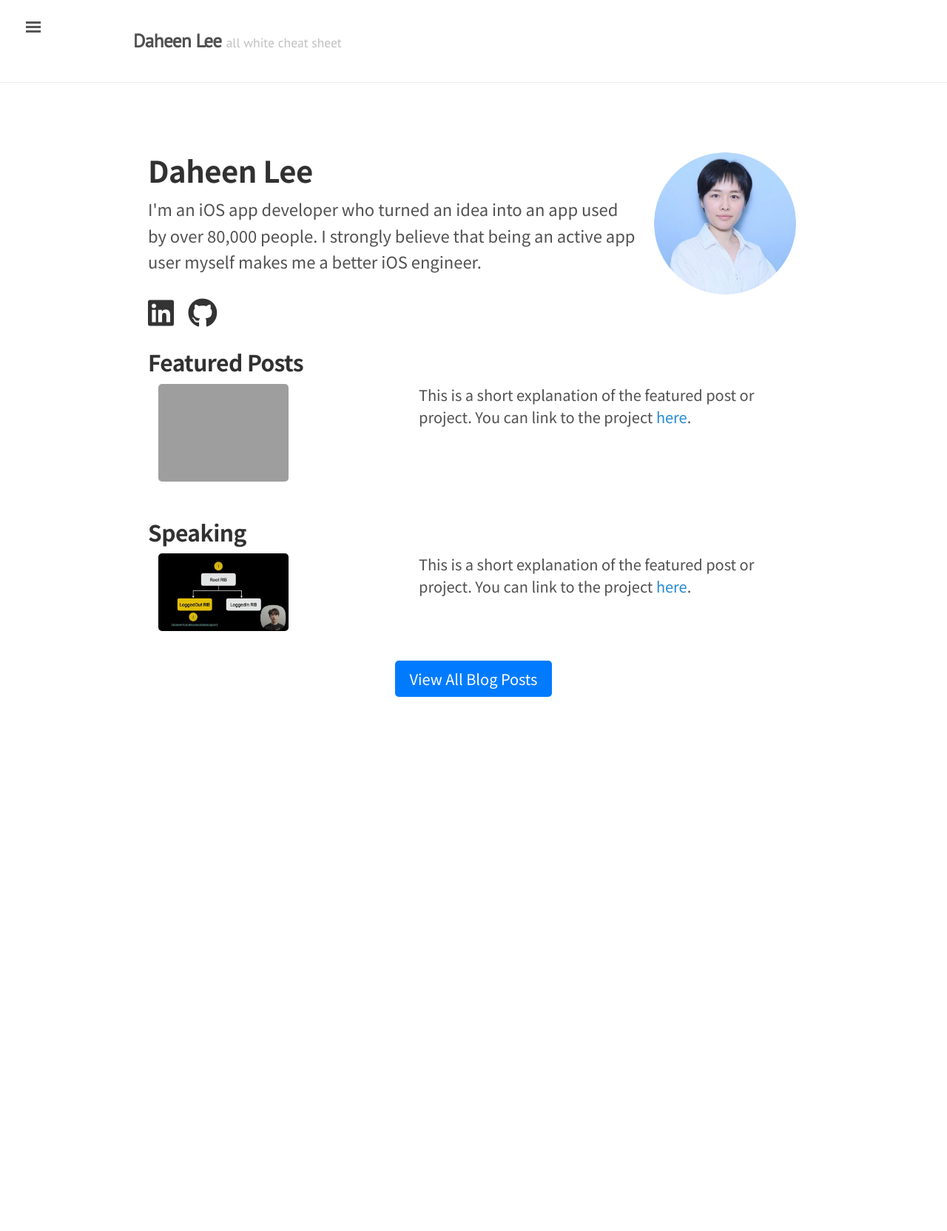
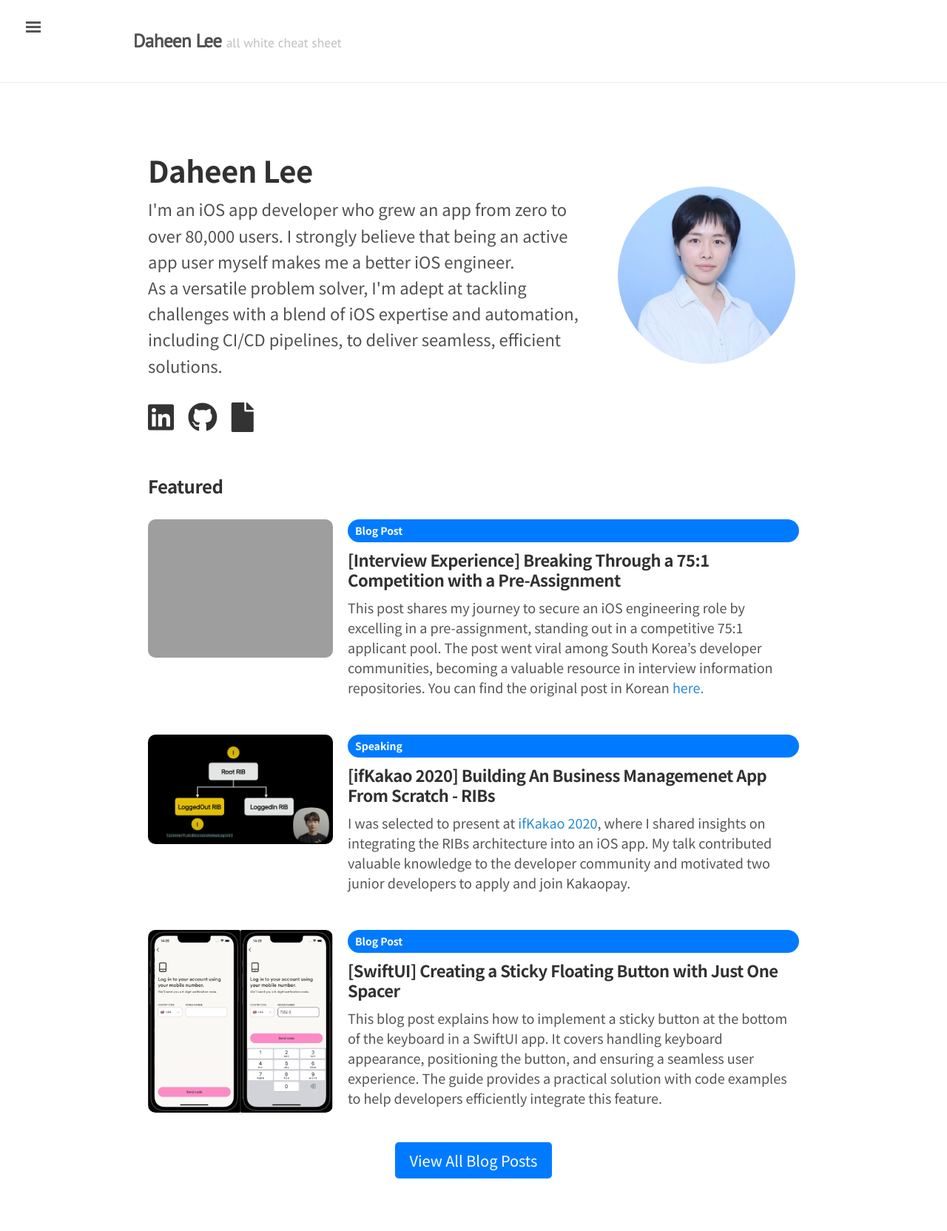
Before and after one commit to daheenallwhite/daheenallwhite.github.io, a Jekyll site: the page built from index.html, in a window 1280 px wide. Shown: the whole page at 74% size. Built offline with Jekyll 4.4.1, drawn with Linux system fonts in a browser that asks for light colours; nearby versions of some CDN libraries; the list of posts is cut into pages by our own code; before the commit the page ends 1013 px from its top, so only the background shows below that.

Commit message:
Add featured section

```diff
--- a/index.html
+++ b/index.html
@@ -8,11 +8,11 @@ title: Home
     <section id="introduction" class="introduction-section">
         <div class="intro-text">
             <h1>Daheen Lee</h1>
-            <p>I'm an iOS app developer who turned an idea into an app used by over 80,000 people.
-                I strongly believe that being an active app user myself makes me a better iOS engineer. </p>
+            <p>I'm an iOS app developer who grew an app from zero to over 80,000 users. I strongly believe that being an active app user myself makes me a better iOS engineer. <br>As a versatile problem solver, I'm adept at tackling challenges with a blend of iOS expertise and automation, including CI/CD pipelines, to deliver seamless, efficient solutions.</p>
             <div class="index-social-icons">
                 <a href="https://www.linkedin.com/in/daheen-lee-dev/" target="_blank"><i class="fab fa-linkedin"></i></a>
                 <a href="https://github.com/daheenallwhite" target="_blank"><i class="fab fa-github"></i></a>
+                <a href="https://drive.google.com/file/d/1ipv6STjP0PTWNfzhEBSgkYWJWzKzU3iP/view?usp=sharing" target="_blank"><i class="fas fa-file"></i></a>
             </div>
         </div>
         <div class="profile-image">
@@ -20,29 +20,53 @@ title: Home
         </div>
     </section>
 
+    <section id="featured-posts" class="featured-section">
+        <h2>Featured</h2>
 
-    <!-- Featured Posts/Projects Section -->
-    <section id="featured-posts" class="featured-section">
-        <h2>Featured Posts</h2>
+        <!-- First Featured Post -->
         <div class="featured-content">
             <div class="post-image">
-                <img src="{{ site.url }}/assets/featured-post-logo-1.png" alt="Featured Image">
+                <img src="{{ site.url }}/assets/featured-post-logo-1.png" alt="Featured Image 1">
             </div>
             <div class="post-description">
-                <p>This is a short explanation of the featured post or project. You can link to the project <a href="#">here</a>.</p>
+                <span class="badge">Blog Post</span>
+                <a href="https://daheenallwhite.github.io/ios/interview/2023/11/11/Interview-Review-English/">
+                <h2>[Interview Experience] Breaking Through a 75:1 Competition with a Pre-Assignment</h2>
+                </a>
+                <p>
+                    This post shares my journey to secure an iOS engineering role by excelling in a pre-assignment, standing out in a competitive 75:1 applicant pool. The post went viral among South Korea’s developer communities, becoming a valuable resource in interview information repositories.
+                    You can find the original post in Korean <a href="https://daheenallwhite.github.io/ios/interview/2020/07/16/Interview-Review/">here.</a>
+                </p>
+
             </div>
         </div>
-    </section>
-    <section id="featured-posts" class="featured-section">
-        <h2>Speaking</h2>
+
+        <!-- Second Featured Post -->
         <div class="featured-content">
             <div class="post-image">
-                <img src="{{ site.url }}/assets/featured-post-logo-3.png" alt="Featured Image">
+                <img src="{{ site.url }}/assets/featured-post-logo-3.png" alt="Featured Image 2">
             </div>
             <div class="post-description">
-                <p>This is a short explanation of the featured post or project. You can link to the project <a href="#">here</a>.</p>
+                <span class="badge">Speaking</span>
+                <a href="https://elseif.kakao.com/2020/session/80"><h2>[ifKakao 2020] Building An Business Managemenet App From Scratch - RIBs</h2></a>
+                <p>I was selected to present at <a href="https://elseif.kakao.com/2020/">ifKakao 2020</a>, where I shared insights on integrating the RIBs architecture into an iOS app. My talk contributed valuable knowledge to the developer community and motivated two junior developers to apply and join Kakaopay.</p>
             </div>
         </div>
+
+        <!-- Add more featured-content pairs as needed -->
+         <!-- Second Featured Post -->
+        <div class="featured-content">
+            <div class="post-image">
+                <img src="{{ site.url }}/assets/featured-post-logo-2.png" alt="Featured Image 2">
+            </div>
+            <div class="post-description">
+                <span class="badge">Blog Post</span>
+                <a href="https://daheenallwhite.github.io/ios/swiftui/2024/04/03/SwiftUI-Keyboard-Sticky-Button/">
+                <h2>[SwiftUI] Creating a Sticky Floating Button with Just One Spacer</h2></a>
+                <p>This blog post explains how to implement a sticky button at the bottom of the keyboard in a SwiftUI app. It covers handling keyboard appearance, positioning the button, and ensuring a seamless user experience. The guide provides a practical solution with code examples to help developers efficiently integrate this feature.</p>
+            </div>
+        </div>
+
     </section>
 
     <!-- Link to Blog Posts Section -->
--- a/public/css/custom-index.css
+++ b/public/css/custom-index.css
@@ -87,82 +87,11 @@
     }
 
     .profile-image {
-        flex: 0 0 200px; /* Set a fixed width for the profile image */
+        flex: 0 0 250px; /* Set a fixed width for the profile image */
     }
 
     .profile-image img {
         max-width: 100%;
-        border-radius: 10px;
-    }
-}
-
-/* Featured Section */
-.featured-section {
-    text-align: center;
-    margin-bottom: 40px;
-}
-
-.featured-content {
-    display: flex;
-    flex-direction: column;
-    justify-content: space-between;
-    align-items: center;
-    width: 100%; /* Make sure the container takes up full width */
-}
-
-.featured-content img {
-    max-width: 300px;
-    border-radius: 5px;
-    margin-bottom: 20px;
-}
-
-.featured-content .post-description {
-    max-width: 500px;
-}
-
-@media(min-width: 768px) {
-    .featured-section {
-        text-align: left; /* Keep the text left-aligned on larger screens */
-    }
-
-    .featured-content {
-        flex-direction: row;
-        justify-content: center;
-        align-items: flex-start;
-        text-align: left;
-        width: 100%; /* Make sure the container takes up full width */
-    }
-}
-
-.post-image {
-    flex: 0 0 40%; /* Ensure the image takes 40% of the width */
-    max-width: 100%;
-}
-
-.post-image img {
-    width: 50%; /* Reduce the image width to 80% of the container */
-    height: auto; /* Maintain the aspect ratio automatically */
-    border-radius: 5px;
-    margin-bottom: 10px;
-}
-
-@media (max-width: 768px) {
-    .featured-content {
-        flex-direction: column; /* Stack the image and text vertically */
-        align-items: center; /* Center both image and text */
-        justify-content: center;
-    }
-
-    .post-image img {
-        width: 80%; /* Adjust the image size for mobile */
-        max-width: 300px; /* Limit the maximum width */
-        margin: 0 auto 10px auto; /* Center the image with auto margins */
-        display: block; /* Ensure the image behaves as a block element */
-    }
-
-    .post-description {
-        text-align: center; /* Center the text under the image */
-        padding-left: 0; /* Remove padding that may cause alignment issues */
     }
 }
 
@@ -184,3 +113,99 @@
 .blog-link-btn:hover {
     background-color: #0056b3;
 }
+
+/* Featured Section */
+.featured-section {
+    margin-top: 50px;
+}
+
+.featured-section h2 {
+    font-size: 1.2rem;
+    margin-bottom: 30px;
+}
+
+/* Featured Content - Flexbox for layout */
+.featured-content {
+    display: flex;
+    flex-direction: row;
+    gap: 20px;
+    margin-bottom: 30px;
+    align-items: flex-start;
+}
+
+/* Post Image Styling */
+.post-image {
+    flex: 0 0 250px; /* Adjust the width of the image */
+}
+
+.post-image img {
+    width: 100%;
+    height: auto;
+    border-radius: 10px;
+    object-fit: cover;
+}
+
+/* Post Description Styling */
+.post-description {
+    flex: 1; /* Take up the remaining space */
+    display: flex;
+    flex-direction: column;
+}
+
+.post-description h2 {
+    font-size: 1.1rem;
+    margin: 0 0 10px;
+    font-weight: bold;
+}
+
+.post-description p {
+    font-size: 0.9rem;
+    margin: 0 0 20px;
+    color: #555;
+}
+
+.post-details {
+    font-size: 0.9rem;
+    color: #888;
+}
+
+.post-details span::after {
+    content: "•";
+    margin-left: 5px;
+}
+
+.post-details span:last-child::after {
+    content: ""; /* Remove the bullet after the last item */
+}
+
+/* Badge Styling */
+.badge {
+    display: inline-block; /* Make sure the badge only takes up as much space as the text */
+    background-color: #007BFF; /* Adjust the background color as needed */
+    color: white;
+    padding: 5px 10px; /* Adjust padding to control the space inside the badge */
+    border-radius: 20px; /* Rounded corners */
+    font-size: 0.7rem; /* Adjust font size */
+    margin-bottom: 10px;
+    font-weight: bold;
+    white-space: nowrap; /* Prevent the text from wrapping */
+}
+
+/* Mobile adjustments */
+@media (max-width: 768px) {
+    .featured-content {
+        flex-direction: column;
+        align-items: center;
+        text-align: center;
+    }
+
+    .post-image {
+        width: 100%;
+        max-width: 400px;
+        margin-bottom: 20px;
+    }
+
+    .post-description {
+        text-align: center;
+    }
+}
```
Also changed, not shown: assets/featured-post-logo-2.png.
